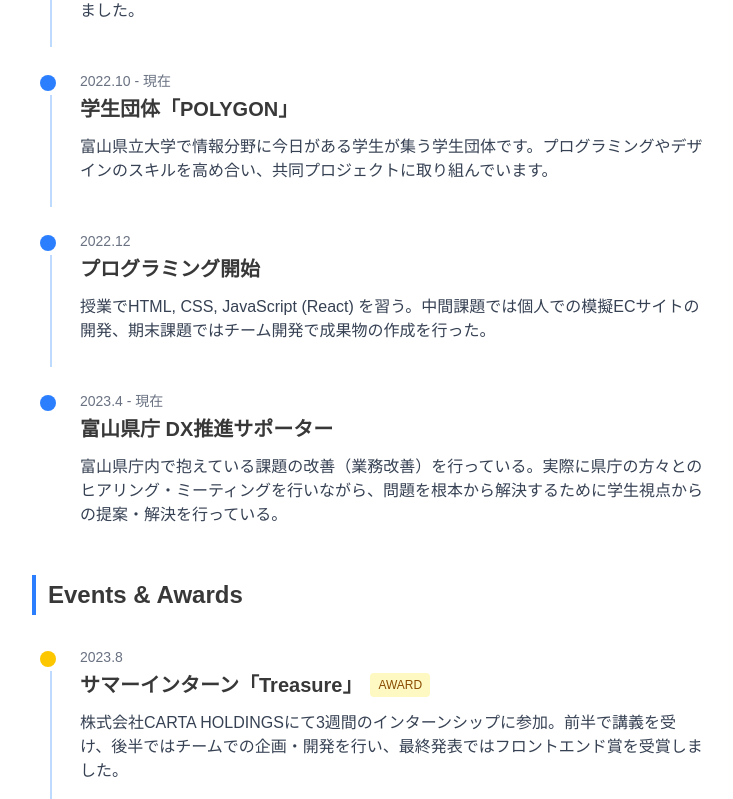
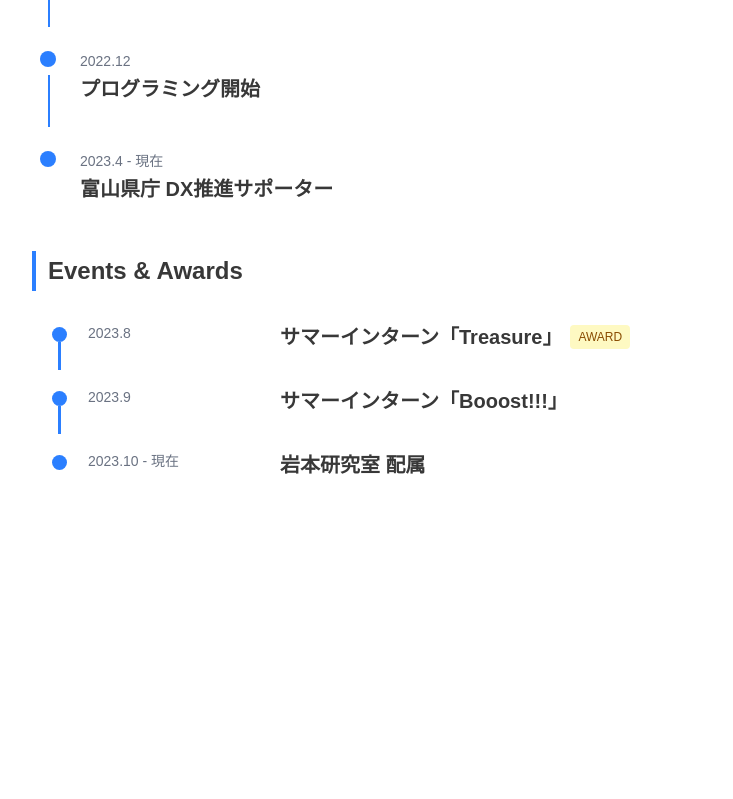
Before and after one commit to Minimalist-00/aws-my-portfolio, a Next.js app: page / in a window 1280 px wide. Shown: the part 701-1500 px from the top of the page, without its empty margins (272-1005 px from the left). After the commit the page ends 1240 px from the top, so only its background shows below. Built offline with nearby package versions, Linux system fonts and the light colour scheme; a web font is replaced by a local one.

Commit message:
fix: 微妙だけど一旦timelineつくった

```diff
--- a/src/app/components/EventsTimeline.tsx
+++ b/src/app/components/EventsTimeline.tsx
@@ -18,34 +18,24 @@ export default function EventsTimeline({ items, title }: EventsTimelineProps) {
         <h2 className="text-2xl font-bold">{title}</h2>
       </div>
 
-      <div className="relative ml-4">
+      <div>
         {items.map((item, index) => (
-          <div key={index} className="mb-12 relative">
-            {/* 縦線 */}
+          <div key={index} className="flex ml-5 mb-8">
+            <div className="mt-1 w-9 relative">
+              <div className="w-[15px] h-[15px] bg-blue-500 rounded-full" />
               {index < items.length - 1 && (
-              <div className="absolute top-6 left-1 w-0.5 h-full -ml-0.5 bg-blue-200"></div>
+                <div className="w-[3px] h-full absolute top-[15px] left-[6px] bg-blue-500" />
               )}
-
-            <div className="flex items-start">
-              {/* 円マーカー */}
-              <div className={`absolute top-1 left-0 -ml-2 w-4 h-4 rounded-full z-10 ${item.isAward ? 'bg-yellow-400' : 'bg-blue-500'}`}></div>
-
-              <div className="ml-8">
-                {/* 日付 */}
-                <div className="text-sm text-gray-500 mb-1">{item.date}</div>
-
-                {/* タイトル */}
-                <div className="flex items-center gap-2 mb-3">
+            </div>
+            <div className="w-48">
+              <p className="text-sm text-gray-500">{item.date}</p>
+            </div>
+            <div className="flex-1">
+              <div className="flex items-center gap-2 mb-1">
                 <h3 className="text-xl font-bold">{item.title}</h3>
                 {item.isAward && (
                   <span className="bg-yellow-100 text-yellow-800 text-xs px-2 py-1 rounded">AWARD</span>
                 )}
-                </div>
-
-                {/* コンテンツ */}
-                <div>
-                  <p className="text-gray-700">{item.description}</p>
-                </div>
               </div>
             </div>
           </div>
--- a/src/app/components/ExperienceTimeline.tsx
+++ b/src/app/components/ExperienceTimeline.tsx
@@ -21,32 +21,27 @@ export default function ExperienceTimeline({ items, title }: ExperienceTimelineP
       <div className="relative ml-4">
         {items.map((item, index) => (
           <div key={index} className="mb-12 relative">
-            {/* 縦線 */}
-            {index < items.length - 1 && (
-              <div className="absolute top-6 left-1 w-0.5 h-full -ml-0.5 bg-blue-200"></div>
-            )}
 
             <div className="flex items-start">
               {/* 円マーカー */}
-              <div className="absolute top-1 left-0 -ml-2 w-4 h-4 rounded-full bg-blue-500 z-10"></div>
+              <div className="absolute left-0 -ml-2 w-4 h-4 rounded-full bg-blue-500 z-10"></div>
+              {/* 縦線 */}
+              {index < items.length - 1 && (
+                <div className="absolute top-6 left-0 w-0.5 h-full bg-blue-500"></div>
+              )}
 
               <div className="ml-8">
                 {/* 日付 */}
                 <div className="text-sm text-gray-500 mb-1">{item.date}</div>
 
                 {/* タイトルと組織 */}
-                <div className="flex flex-col md:flex-row md:items-center gap-2 mb-3">
+                <div className="flex flex-col md:flex-row md:items-center gap-2">
                   <h3 className="text-xl font-bold">{item.title}</h3>
                   {item.organization && (
                     <span className="text-blue-600 md:border-l md:border-gray-300 md:pl-2">
                       {item.organization}
                     </span>
                   )}
-                </div>
-
-                {/* コンテンツ */}
-                <div>
-                  <p className="text-gray-700">{item.description}</p>
                 </div>
               </div>
             </div>
```
Lines whose indentation alone changed are shown as unchanged.
